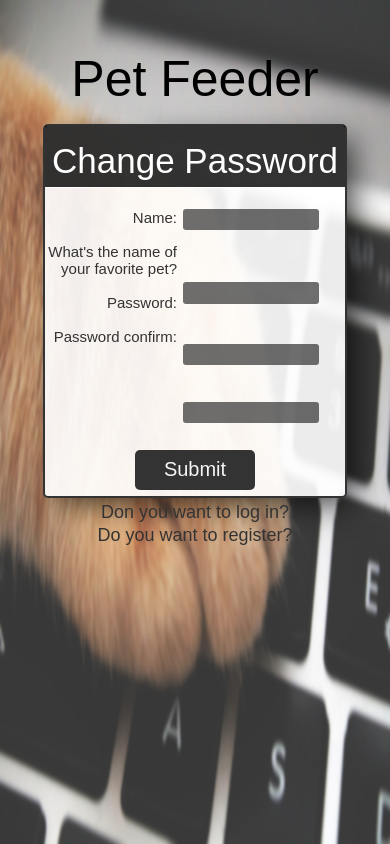
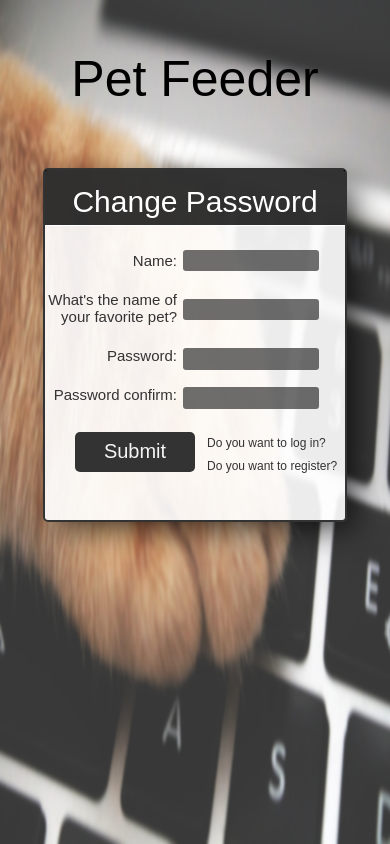
Before and after one commit to AlutkaG/PetFeeder, a React (Create React App) app: page /forgotPassword in a window 390 px wide. Built offline with nearby package versions, Linux system fonts and the light colour scheme; the HTML template or start-up script is replaced by a standard one.

Commit message:
change mobile style

```diff
--- a/src/components/ForgotPassword/ForgotPassword.css
+++ b/src/components/ForgotPassword/ForgotPassword.css
@@ -9,25 +9,96 @@
 	background-color: rgba(0, 0, 0, 0.8);
 }
 
-.errorFPSmall {
-	margin-bottom: 32px;
+.FPBox {
+	width: 620px;
+	height: 560px;
+	background-color: rgba(255, 255, 255, 0.9);
+	border-radius: 5px;
+	margin-left: 35%;
+	font-size: 25px;
+	margin-top: 5%;
+	text-align: center;
+	color: #333333;
+	box-shadow: 11px 10px 32px -4px rgba(0, 0, 0, 0.75);
+	border-style: solid;
+	border-width: 2px;
+}
+
+.errorFPIs1 {
+	padding-bottom: 40px;
 	font-size: 10px;
 	color: red;
 }
 
-.errorFPSmall2 {
-	margin-bottom: 20px;
-	font-size: 10px;
-	color: red;
-}
-.errorFPSmall3 {
-	margin-bottom: 2px;
+.errorFPIs2 {
+	padding-bottom: 35px;
 	font-size: 10px;
 	color: red;
 }
 
+.errorFPIs3 {
+	padding-bottom: 20px;
+	font-size: 10px;
+	color: red;
+}
+
+.errorFPIs4 {
+	padding-bottom: 32px;
+	font-size: 10px;
+	color: red;
+}
+
+.errorFPNot1 {
+	padding-bottom: 40px;
+}
+
+.errorFPNot2 {
+	padding-bottom: 42px;
+}
+
+.errorFPNot3 {
+	padding-bottom: 25px;
+}
+
+.errorFPNot4 {
+	padding-bottom: 20px;
+}
+
 @media (max-width: 500px) {
+	.FPBox {
+		width: 300px;
+		height: 350px;
+		margin-left: auto;
+		margin-right: auto;
+		font-size: 20px;
+		margin-top: 60px;
+	}
 	.changePswdName {
-		font-size: 35px;
+		font-size: 30px;
+	}
+
+	.errorFPNot1,
+	.errorFPNot2 {
+		padding-bottom: 25px;
+	}
+
+	.errorFPNot3 {
+		padding-bottom: 15px;
+	}
+
+	.errorFPIs1 {
+		padding-bottom: 20px;
+	}
+
+	.errorFPIs2 {
+		padding-bottom: 13px;
+	}
+
+	.errorFPIs3 {
+		padding-bottom: 8px;
+	}
+
+	.errorFPIs4 {
+		padding-bottom: 10px;
 	}
 }
--- a/src/components/ForgotPassword/ForgotPassword.js
+++ b/src/components/ForgotPassword/ForgotPassword.js
@@ -70,7 +70,7 @@ function ForgotPassword() {
 	return (
 		<div className='loginBody'>
 			<div className='appNameLogin'>Pet Feeder</div>
-			<div className='registerBox'>
+			<div className='FPBox'>
 				<div className='changePswdName'>Change Password</div>
 				<Formik
 					initialValues={{
@@ -88,25 +88,50 @@ function ForgotPassword() {
 						<Form>
 							<div className='row'>
 								<div className='columnLeftLogin'>
-									<div>Name:</div>
+									<div
+										style={
+											window.matchMedia("(max-width:500px)").matches
+												? { paddingTop: "5px" }
+												: { paddingTop: "2px" }
+										}
+									>
+										Name:
+									</div>
 									<br />
-									<div>What's the name of your favorite pet?</div>
+									<div
+										style={
+											window.matchMedia("(max-width:500px)").matches
+												? { paddingTop: "5px" }
+												: { paddingTop: "2px" }
+										}
+									>
+										What's the name of your favorite pet?
+									</div>
 									<br />
-									<div>Password:</div>
+									<div
+										style={
+											window.matchMedia("(max-width:500px)").matches
+												? { paddingTop: "5px" }
+												: { paddingTop: "2px" }
+										}
+									>
+										Password:
+									</div>
 									<br />
-									<div>Password confirm:</div>
+									<div
+										style={
+											window.matchMedia("(max-width:500px)").matches
+												? { paddingTop: "5px" }
+												: { paddingTop: "2px" }
+										}
+									>
+										Password confirm:
+									</div>
 								</div>
 								<div className='columnRightLogin'>
 									<div
 										className={
-											window.matchMedia("(max-width:500px)")
-												? "errorFPSmall"
-												: "errorLogin"
-										}
-										style={
-											errors.name && touched.name
-												? { paddingBottom: "6%" }
-												: { paddingBottom: "20px" }
+											errors.name && touched.name ? "errorFPIs1" : "errorFPNot1"
 										}
 									>
 										<Field type='text' name='name' className='fieldRegLog' />
@@ -115,14 +140,9 @@ function ForgotPassword() {
 									</div>
 									<div
 										className={
-											window.matchMedia("(max-width:500px)")
-												? "errorFPSmall2"
-												: "errorLogin"
-										}
-										style={
 											errors.question && touched.question
-												? { paddingBottom: "12%" }
-												: { paddingBottom: "20px" }
+												? "errorFPIs2"
+												: "errorFPNot2"
 										}
 									>
 										<Field
@@ -137,14 +157,9 @@ function ForgotPassword() {
 									</div>
 									<div
 										className={
-											window.matchMedia("(max-width:500px)")
-												? "errorFPSmall"
-												: "errorLogin"
-										}
-										style={
 											errors.password && touched.password
-												? { paddingBottom: "6%" }
-												: { paddingBottom: "5px" }
+												? "errorFPIs3"
+												: "errorFPNot3"
 										}
 									>
 										<Field
@@ -159,14 +174,9 @@ function ForgotPassword() {
 									</div>
 									<div
 										className={
-											window.matchMedia("(max-width:500px)")
-												? "errorFPSmall3"
-												: "errorLogin"
-										}
-										style={
 											errors.passwordConfirm && touched.passwordConfirm
-												? { paddingBottom: "10%" }
-												: { paddingBottom: "15%" }
+												? "errorFPIs4"
+												: "errorFPNot4"
 										}
 									>
 										<Field
@@ -181,7 +191,7 @@ function ForgotPassword() {
 									</div>
 								</div>
 							</div>
-							<div className='row loginBig'>
+							<div className='row '>
 								<div
 									style={{
 										width: "50%",
@@ -205,25 +215,23 @@ function ForgotPassword() {
 									}}
 								>
 									<Link
-										to='/login'
+										to='/register'
 										onMouseEnter={() => setColor("black")}
 										onMouseLeave={() => setColor("#333333")}
+										className='loginLink'
 										style={{
-											fontSize: "18px",
-											textDecoration: "none",
 											color: color,
 										}}
 									>
-										Don you want to log in?
+										Do you want to log in?
 									</Link>
 									<br />
 									<Link
-										to='/register'
+										to='/forgotPassword'
 										onMouseEnter={() => setColor("black")}
 										onMouseLeave={() => setColor("#333333")}
+										className='loginLink'
 										style={{
-											fontSize: "18px",
-											textDecoration: "none",
 											color: color,
 										}}
 									>
@@ -231,40 +239,7 @@ function ForgotPassword() {
 									</Link>
 								</div>
 							</div>
-							<div className='loginSmall'>
-								<input
-									className='buttonSignIn'
-									type='submit'
-									value='Submit'
-									style={{ marginBottom: "10px" }}
-								/>
-								<br />
-								<Link
-									to='/login'
-									onMouseEnter={() => setColor("black")}
-									onMouseLeave={() => setColor("#333333")}
-									style={{
-										fontSize: "18px",
-										textDecoration: "none",
-										color: color,
-									}}
-								>
-									Don you want to log in?
-								</Link>
-								<br />
-								<Link
-									to='/register'
-									onMouseEnter={() => setColor("black")}
-									onMouseLeave={() => setColor("#333333")}
-									style={{
-										fontSize: "18px",
-										textDecoration: "none",
-										color: color,
-									}}
-								>
-									Do you want to register?
-								</Link>
-							</div>
+
 							<div style={{ color: "red", marginTop: "4%", fontSize: "20px" }}>
 								{error}
 							</div>
--- a/src/components/Login/Login.css
+++ b/src/components/Login/Login.css
@@ -96,7 +96,7 @@
 		height: 300px;
 		margin-left: auto;
 		font-size: 20px;
-		margin-top: 60px;
+		margin-top: 70px;
 		margin-right: auto;
 	}
 	.columnLeftLogin {
--- a/src/components/Register/Register.css
+++ b/src/components/Register/Register.css
@@ -80,7 +80,7 @@
 		margin-left: auto;
 		margin-right: auto;
 		font-size: 20px;
-		margin-top: 4%;
+		margin-top: 60px;
 	}
 
 	.registerBig {
```
Also changed, not shown: 1 other file (tests, documents, lock files or other folders).
